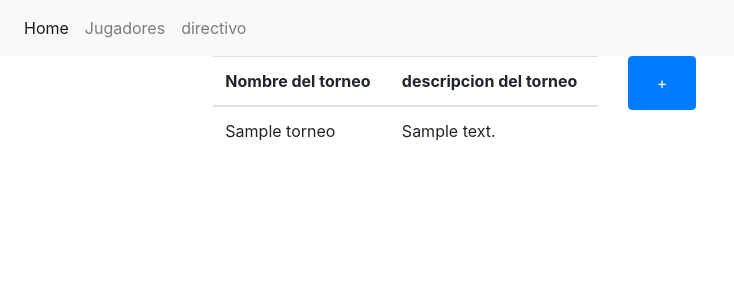
After one commit to AMurillo-UTM170072/futboll, a Django app: template vistas/templates/pages/adminHome/adminTableTorneos.html in a window 1280 px wide. The commit adds this page. Shown: the top 300 px of the page, without its empty margins (0-734 px from the left). Run offline with Django 4.2, Linux system fonts and the light colour scheme; the template is opened without the code that fills it: most values are stand-ins (such as "Sample title", 1, 10 or a date in 2020); some libraries are stand-ins or nearby versions.

Commit message:
many changes

```diff
--- a/vistas/models.py
+++ b/vistas/models.py
@@ -41,11 +41,7 @@ class Torneo(models.Model):
     torneo_id = models.AutoField(primary_key=True)
     nombre = models.CharField(max_length=100)
     descripcion = models.CharField(max_length=100)
-    tipo_de_torneo = models.IntegerField(choices=THEME_CHOICES, unique=True)
-
-    def __str__(self):
-        torneo = (self.descripcion,self.tipo )
-        return torneo
+    tipo_de_torneo = models.IntegerField(choices=THEME_CHOICES)
 
 class Campos(models.Model):
     campo_id = models.AutoField(primary_key=True)
--- /dev/null
+++ b/vistas/templates/pages/adminHome/adminTableTorneos.html
@@ -0,0 +1,36 @@
+{% extends "base.html" %}
+{% load static %}
+{% comment %} <link rel="stylesheet" href="{% static 'style.css' %}"> {% endcomment %}
+
+{% block titulo %}
+    Tabla de Torneos
+{% endblock titulo %}
+{% block contenido %}
+    <div class="adminHome row content-center">
+    <div  class="row">
+        <div class="col-10">
+            <table class="table">
+                <thead>
+                    <tr>
+                        <th scope="col">Nombre del torneo</th>
+                        <th scope="col">descripcion del torneo</th>
+                    </tr>
+                </thead>
+                <tbody>
+                    <tr>
+                    {% for torneo in tournament  %}
+                        <td>{{torneo.nombre}}</td>
+                        <td>{{torneo.descripcion}}</td>
+                    {% endfor %}
+
+                    </tr>
+                </tbody>
+            </table>
+        </div>
+        <div class="col-2">
+            <button class="btn btn-primary"><a class="nav-item nav-link" href="/directivo/torneoAlta" style="color: white;">+</a></button>
+        </div>
+    </div >
+
+    </div>
+{% endblock contenido %}
--- a/vistas/urls.py
+++ b/vistas/urls.py
@@ -4,7 +4,9 @@ from . import views
 urlpatterns = [
     path('', views.index, name='index'),
     path ('jugadores',views.jugadores ,name='jugadores'),
-    path ('directivo',views.admin  ,name='adminHome'),
+    path ('directivo',views.adminJournament  ,name='adminHome'),
+    path ('directivo/Torneos',views.getJournament ,name='directivoTorneo'),
     path ('jugadores/infoJugador',views.infoJugadores ,name='infoJugadores'),
-    path ('juagores/torneoAlta',views.registro,name="registroTorneo")
+    path ('directivo/torneoAlta',views.altaTorneo ,name='altaTorneo'),
+    path ('directivo/torneoAlta',views.altaTorneo,name="altaTorneo")
 ]
```
Also changed, not shown: vistas/templates/pages/torneoForm/formTemplate.html (+5 -4 lines), vistas/views.py (+12 -4 lines).
